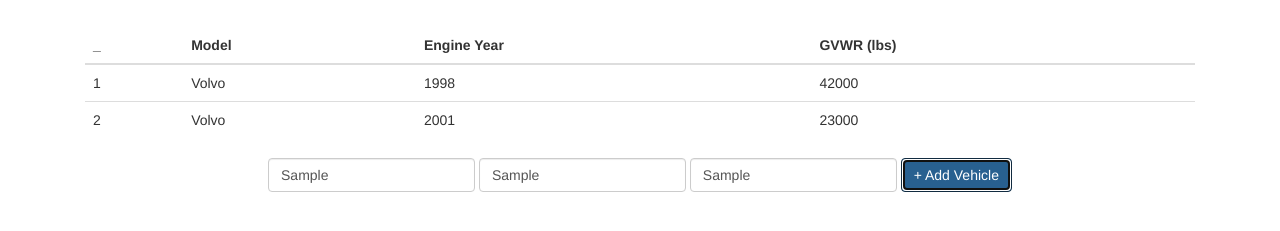
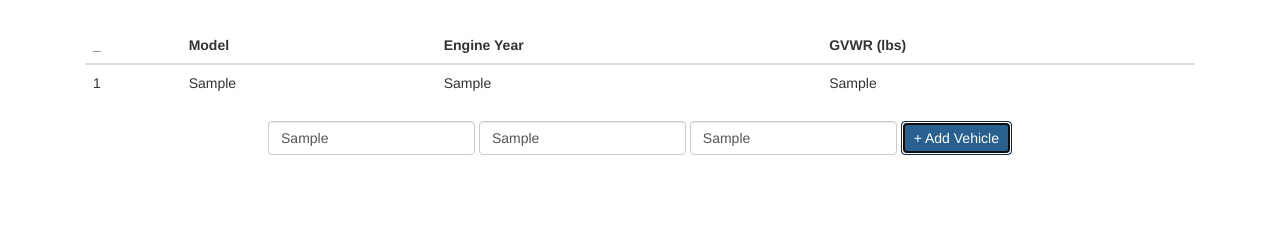
Before and after one commit to truckyeah/truckyeah.github.io, a plain HTML site: page app.html in a window 1280 px wide. Both pictures are taken after typing "Sample", "Sample", "Sample" into the empty fields and a click on the button "+ Add Vehicle". Shown: the part 153-384 px from the top of the page. Drawn offline with nearby package versions, Linux system fonts and the light colour scheme.

Commit message:
can add entries to trucks list

```diff
--- a/app.html
+++ b/app.html
@@ -55,34 +55,27 @@
               </tr>
             </thead>
             <tbody>
-              <tr class="vehicle-row">
+            <!--<tr class="vehicle-row">
                 <td>1</td>
                 <td>Volvo</td>
                 <td>1998</td>
                 <td>42000</td>
-              </tr>
-
-              <tr class="vehicle-row">
-                <td>2</td>
-                <td>Volvo</td>
-                <td>2001</td>
-                <td>23000</td>
-              </tr>
+              </tr>-->
             </tbody>
           </table>
         </div>
 
         <form class="form-inline">
           <div class="form-group">
-            <input type="text" class="form-control" placeholder="Vehicle Make">
+            <input type="text" class="form-control" id="new-vehicle-make" placeholder="Vehicle Make">
           </div>
           <div class="form-group">
-            <input type="text" class="form-control" placeholder="Vehicle Engine Year">
+            <input type="text" class="form-control" id="new-vehicle-year" placeholder="Vehicle Engine Year">
           </div>
           <div class="form-group">
-            <input type="text" class="form-control" placeholder="Vehicle GVWR">
+            <input type="text" class="form-control" id="new-vehicle-gvwr" placeholder="Vehicle GVWR (lbs)">
           </div>
-          <button type="button" class="btn btn-primary">+ Add Vehicle</button>
+          <button type="button" id="new-vehicle-add" class="btn btn-primary">+ Add Vehicle</button>
         </form>
 
       </div>
@@ -97,5 +90,7 @@
     <script src="//maxcdn.bootstrapcdn.com/bootstrap/3.3.1/js/bootstrap.min.js"></script>
     <!-- IE10 viewport hack for Surface/desktop Windows 8 bug -->
     <script src="js/ie10-viewport-bug-workaround.js"></script>
+
+    <script src="js/app.js"></script>
   </body>
 </html>
--- /dev/null
+++ b/js/app.js
@@ -0,0 +1,47 @@
+/**
+ * Created by isaac on 12/8/14.
+ */
+
+// GLOBALS
+var vehicleTableIndex = 1;
+
+
+$(function start () {
+    // ready set go
+
+    // add button action
+    $("#new-vehicle-add").click(addVehicle);
+
+});
+
+
+function addVehicle () {
+    var make = $("#new-vehicle-make").val();
+    var year = $("#new-vehicle-year").val();
+    var gvwr = $("#new-vehicle-gvwr").val();
+
+    console.log("make:", make);
+    console.log("year:", year);
+    console.log("gvwr:", gvwr);
+    console.log("");
+
+    // create the table row
+    var newRow = $("<tr></tr>");
+    var indexCell = $("<td></td>");
+    var makeCell = $("<td></td>");
+    var yearCell = $("<td></td>");
+    var gvwrCell = $("<td></td>");
+
+    indexCell.text(vehicleTableIndex++);
+    makeCell.text(make);
+    yearCell.text(year);
+    gvwrCell.text(gvwr);
+
+    newRow.append(indexCell);
+    newRow.append(makeCell);
+    newRow.append(yearCell);
+    newRow.append(gvwrCell);
+
+    // add the new row to the table
+    $("#vehicles-table tbody").append(newRow);
+}
```
